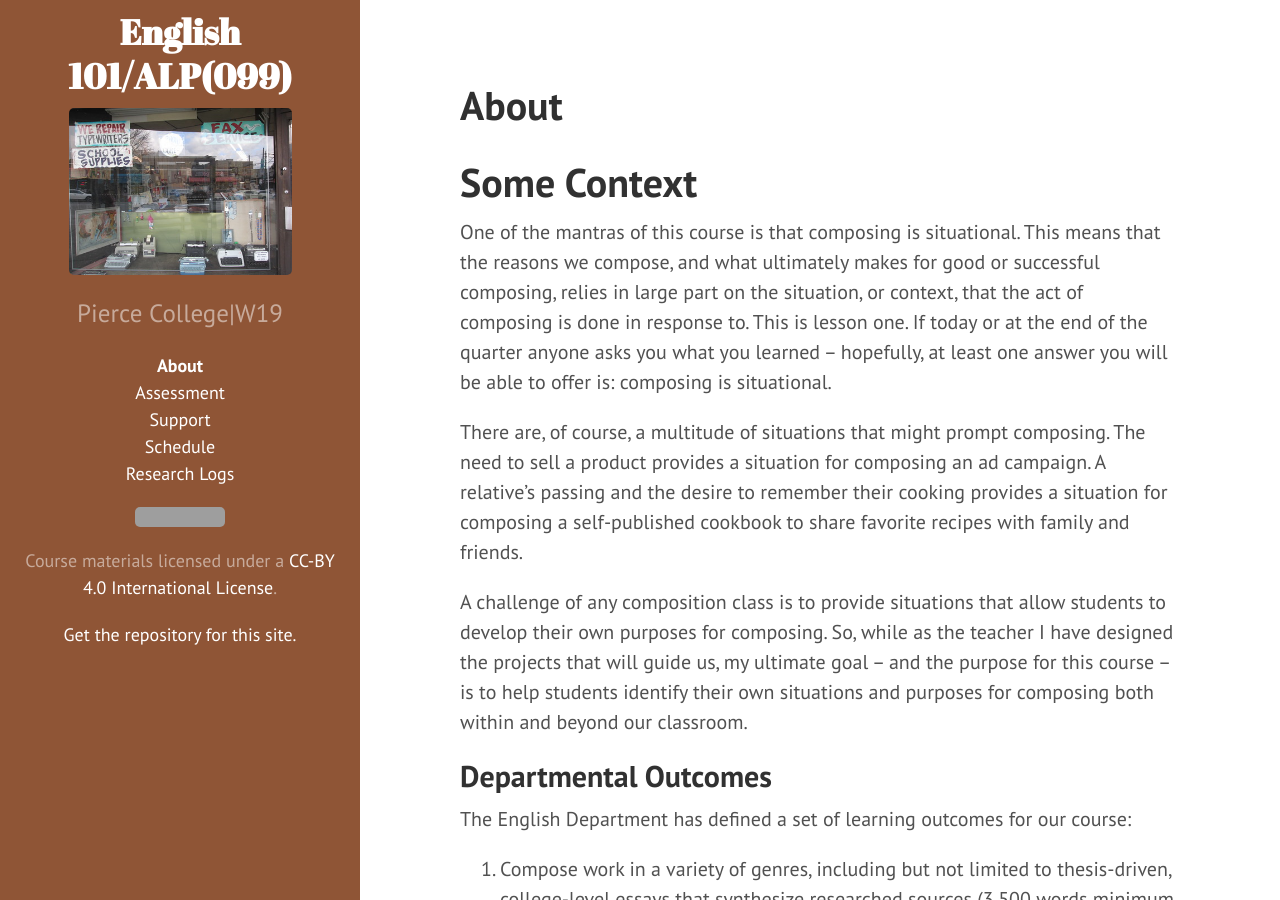
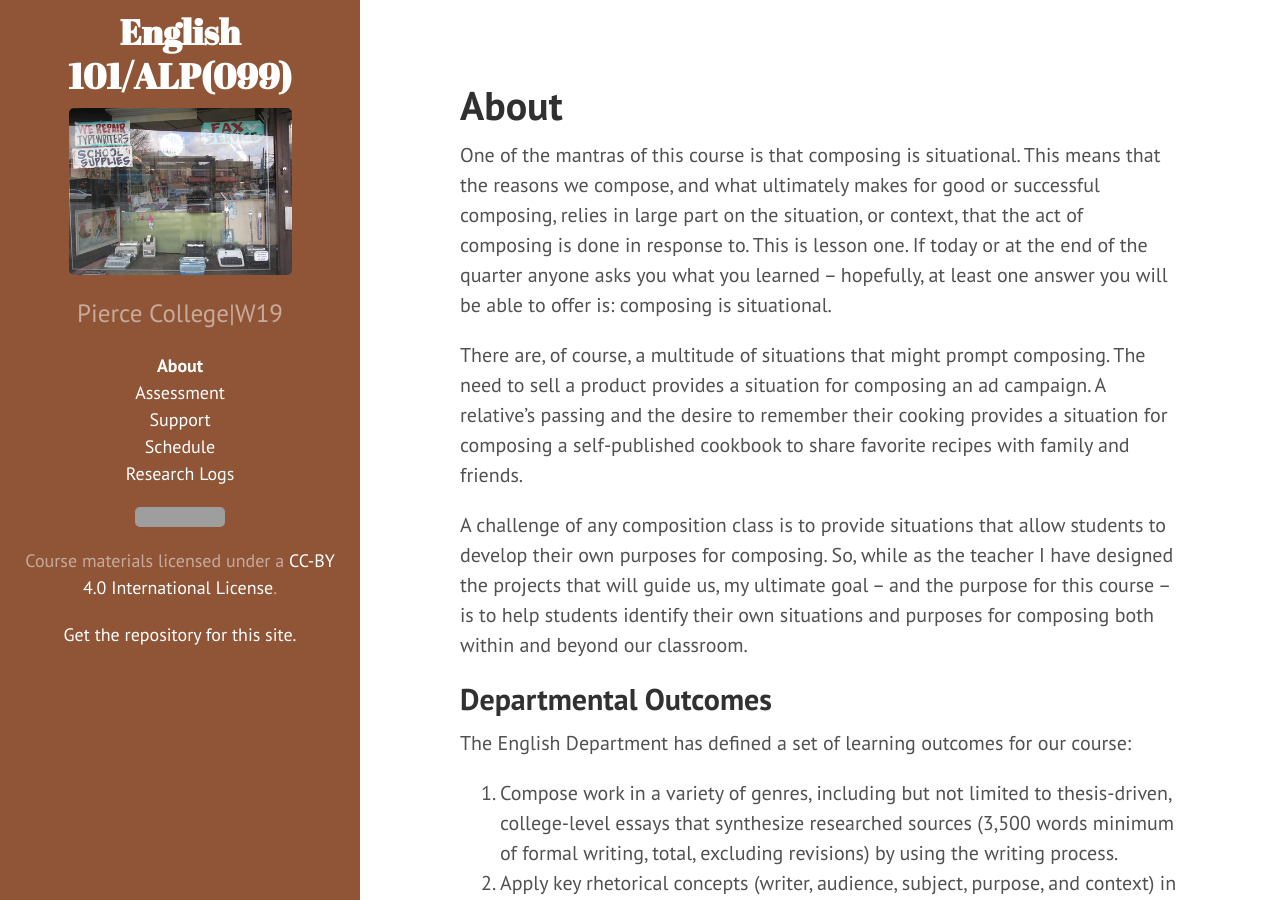
Before and after one commit to jloan/e101v1, a Jekyll site: the page built from 00about.md, in a window 1280 px wide and 900 px high. Built offline with Jekyll 4.4.1, drawn with Linux system fonts in a browser that asks for light colours; grey boxes are pictures that could not be loaded.

Commit message:
Update 00about.md

```diff
--- a/00about.md
+++ b/00about.md
@@ -3,8 +3,6 @@ layout: page
 title: About
 permalink: /about/
 ---
-# Some Context
-
 One of the mantras of this course is that composing is situational. This means that the reasons we compose, and what ultimately makes for good or successful composing, relies in large part on the situation, or context, that the act of composing is done in response to. This is lesson one. If today or at the end of the quarter anyone asks you what you learned -- hopefully, at least one answer you will be able to offer is: composing is situational.
 
 There are, of course, a multitude of situations that might prompt composing. The need to sell a product provides a situation for composing an ad campaign. A relative's passing and the desire to remember their cooking provides a situation for composing a self-published cookbook to share favorite recipes with family and friends.
```
